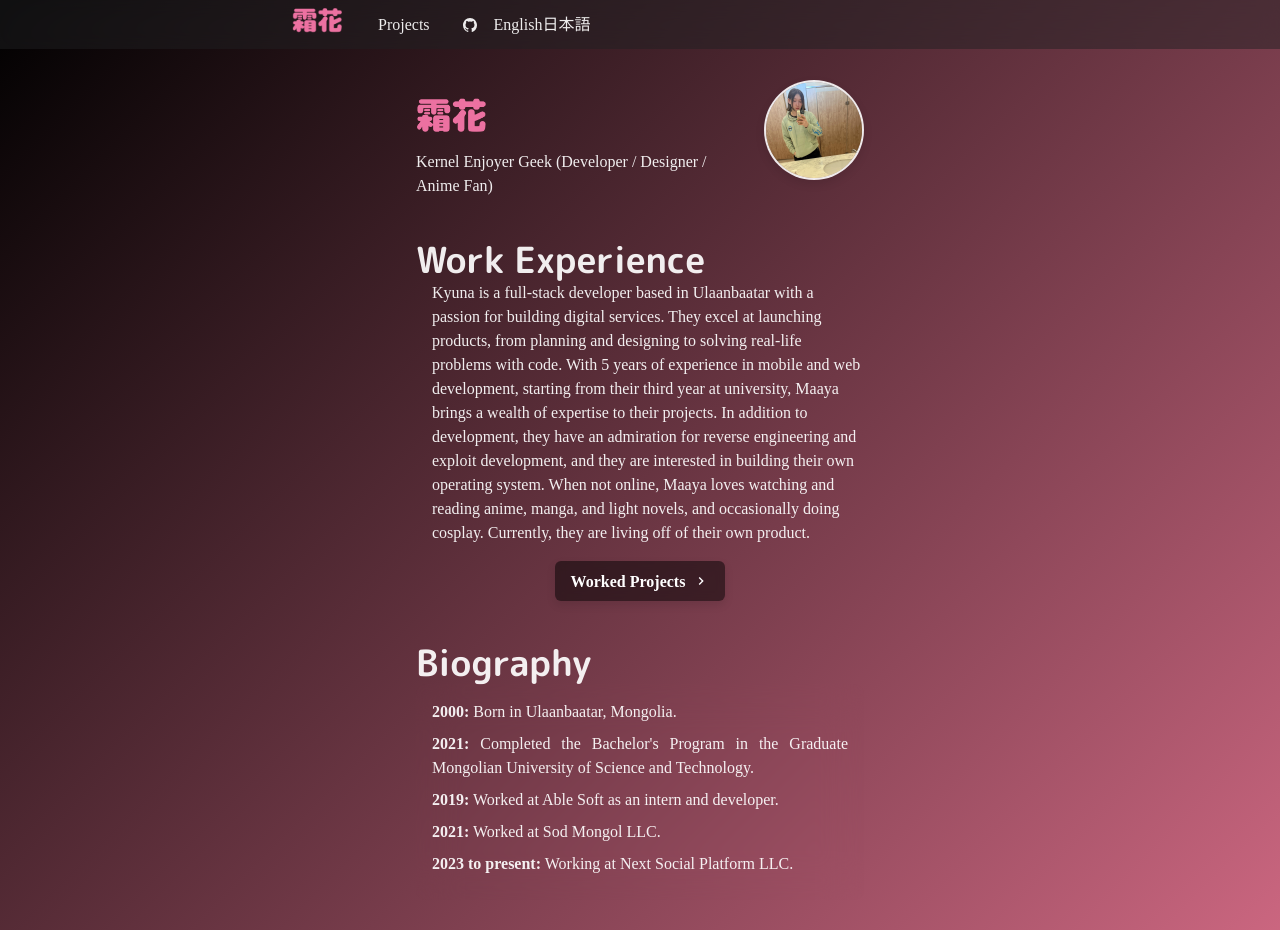
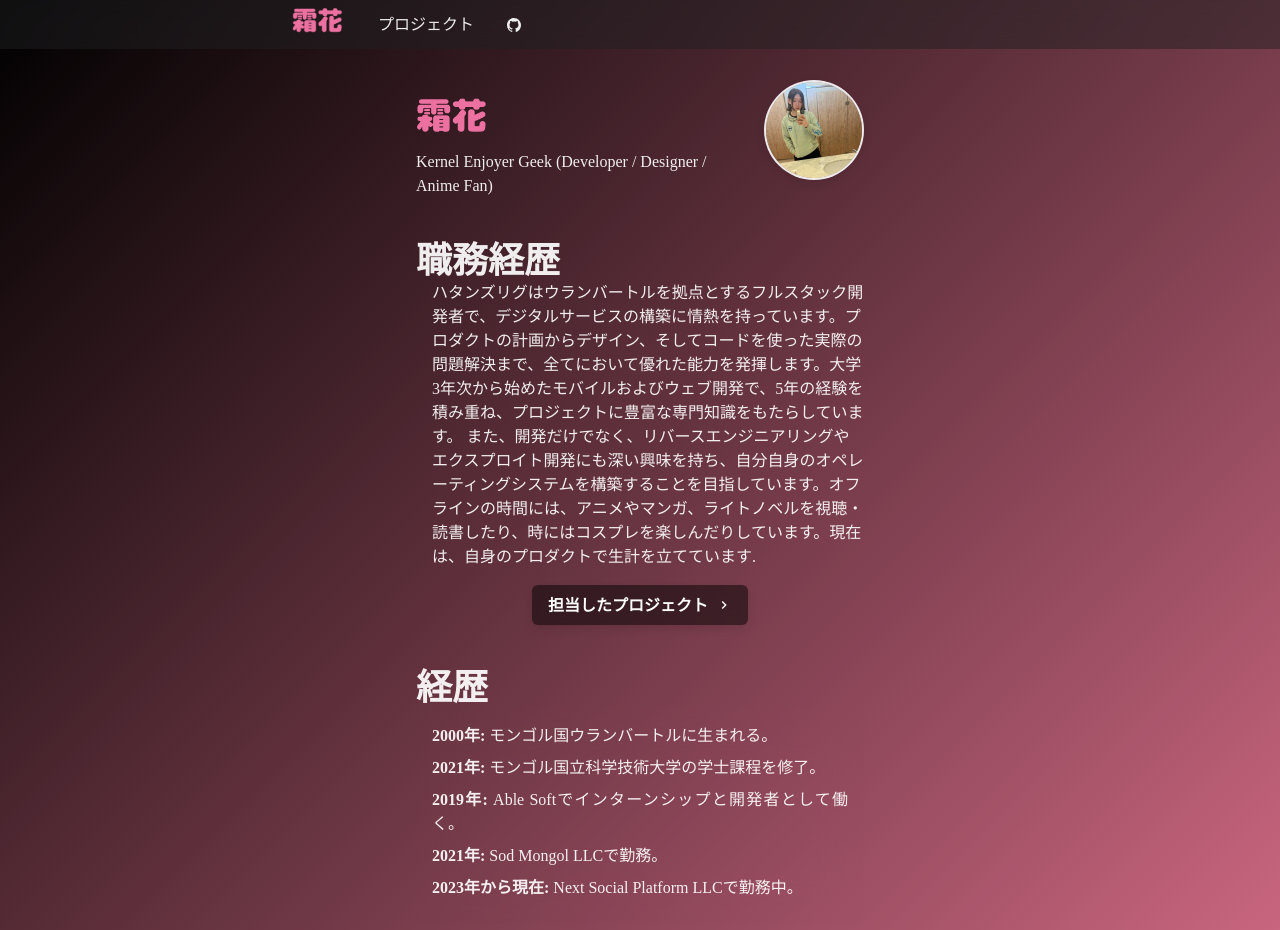
Before and after one commit to kyuna312/kyuna_web, a Next.js app: page / in a window 1280 px wide. Shown: the top 930 px of the page. Built offline with nearby package versions, Linux system fonts and the light colour scheme.

Commit message:
dfasfads

```diff
--- a/components/languageSwitcher.js
+++ /dev/null
@@ -1,22 +0,0 @@
-import { useRouter } from 'next/router';
-
-const LanguageSwitcher = () => {
-  const { locale, push, pathname, asPath } = useRouter();
-
-  const changeLanguage = (lang) => {
-    push(pathname, asPath, { locale: lang });
-  };
-
-  return (
-    <div>
-      <button onClick={() => changeLanguage('en')} disabled={locale === 'en'}>
-        {`English`}
-      </button>
-      <button onClick={() => changeLanguage('ja')} disabled={locale === 'ja'}>
-        {`日本語`}
-      </button>
-    </div>
-  );
-};
-
-export default LanguageSwitcher;
--- a/components/layouts/main.js
+++ b/components/layouts/main.js
@@ -36,7 +36,7 @@ const Main = ({ children, router }) => {
         <meta property="og:site_name" content={meta.og.site_name} />
         <meta name="og:title" content={meta.og.title} />
         <meta property="og:type" content={meta.og.type} />
-        <title>{meta.title} - Homepage</title>
+        <title>{meta.title} - ホームページ</title>
       </Head>
 
       <NavBar path={router.asPath} />
--- a/components/navbar.js
+++ b/components/navbar.js
@@ -17,7 +17,6 @@ import {
 } from '@chakra-ui/react';
 import { HamburgerIcon } from '@chakra-ui/icons';
 import { IoLogoGithub } from 'react-icons/io5';
-import LanguageSwitcher from './languageSwitcher';
 
 const LinkItem = ({ href, path, target, children, ...props }) => {
 	const active = path === href;
@@ -76,7 +75,7 @@ const Navbar = (props) => {
           mt={{ base: 4, md: 0 }}
         >
           <LinkItem href="/projects" path={path}>
-            Projects
+            プロジェクト
           </LinkItem>
           <LinkItem
             target="_blank"
@@ -89,7 +88,6 @@ const Navbar = (props) => {
           >
             <IoLogoGithub />
           </LinkItem>
-          <LanguageSwitcher />
         </Stack>
 
         <Box
@@ -121,10 +119,10 @@ const Navbar = (props) => {
                 }}
               >
                 <MenuItem backdropBlur={10} background={'transparent'} as={MenuLink} href="/">
-                  About
+                  概要
                 </MenuItem>
                 <MenuItem backdropBlur={10} background={'transparent'} as={MenuLink} href="/projects">
-                  Projects
+                  プロジェクト
                 </MenuItem>
                 <MenuItem
                   backdropBlur={10}
--- a/components/projects.js
+++ b/components/projects.js
@@ -5,7 +5,7 @@ import { ChevronRightIcon } from '@chakra-ui/icons'
 export const Title = ({ children }) => (
   <Box>
     <Link as={NextLink} href="/projects">
-      Projects
+      プロジェクト
     </Link>
     <span>
       {' '}
--- a/pages/404.js
+++ b/pages/404.js
@@ -24,7 +24,7 @@ const NotFound = () => {
         <Image src="https://c.tenor.com/Kun2CvljnYAAAAAC/error.gif" alt="Animated GIF" />
         <Box my={6}>
           <Button as={NextLink} href="/" colorScheme="teal">
-            Return to home
+            ホームに戻る
           </Button>
         </Box>
       </Box>
--- a/pages/index.js
+++ b/pages/index.js
@@ -55,11 +55,12 @@ const Home = () => (
 
       <Section delay={0.1}>
         <Heading as="h3" variant="section-title">
-          Work Experience
+          職務経歴
         </Heading>
         <Box marginLeft={4}>
           <p>
-            Kyuna is a full-stack developer based in Ulaanbaatar with a passion for building digital services. They excel at launching products, from planning and designing to solving real-life problems with code. With 5 years of experience in mobile and web development, starting from their third year at university, Maaya brings a wealth of expertise to their projects. In addition to development, they have an admiration for reverse engineering and exploit development, and they are interested in building their own operating system. When not online, Maaya loves watching and reading anime, manga, and light novels, and occasionally doing cosplay. Currently, they are living off of their own product.{' '}
+          　ハタンズリグはウランバートルを拠点とするフルスタック開発者で、デジタルサービスの構築に情熱を持っています。プロダクトの計画からデザイン、そしてコードを使った実際の問題解決まで、全てにおいて優れた能力を発揮します。大学3年次から始めたモバイルおよびウェブ開発で、5年の経験を積み重ね、プロジェクトに豊富な専門知識をもたらしています。
+            また、開発だけでなく、リバースエンジニアリングやエクスプロイト開発にも深い興味を持ち、自分自身のオペレーティングシステムを構築することを目指しています。オフラインの時間には、アニメやマンガ、ライトノベルを視聴・読書したり、時にはコスプレを楽しんだりしています。現在は、自身のプロダクトで生計を立てています.{' '}
           </p>
         </Box>
         <Box align="center" my={4}>
@@ -73,14 +74,14 @@ const Home = () => (
             _hover={{ transform: 'scale(1.05)' }}
             style={{ backdropFilter: 'blur(5px)', background: 'rgba(0, 0, 0, 0.5)',  color: 'white' , boxShadow: '0px 4px 10px rgba(0, 0, 0, 0.1)'}}
           >
-            Worked Projects
+            担当したプロジェクト
           </Button>
         </Box>
       </Section>
 
       <Section delay={0.2}>
         <Heading as="h3" variant="section-title">
-          Biography
+          経歴
         </Heading>
         <List
           textAlign="justify"
@@ -91,19 +92,19 @@ const Home = () => (
           }}
         >
           <ListItem css={{ marginBottom: '0.5rem' }}>
-            <strong>2000:</strong> Born in Ulaanbaatar, Mongolia.
+            <strong>2000年:</strong> モンゴル国ウランバートルに生まれる。
           </ListItem>
           <ListItem css={{ marginBottom: '0.5rem' }}>
-            <strong>2021:</strong> Completed the Bachelor&apos;s Program in the Graduate Mongolian University of Science and Technology.
+            <strong>2021年:</strong> モンゴル国立科学技術大学の学士課程を修了。
           </ListItem>
           <ListItem css={{ marginBottom: '0.5rem' }}>
-            <strong>2019:</strong> Worked at Able Soft as an intern and developer.
+            <strong>2019年:</strong> Able Softでインターンシップと開発者として働く。
           </ListItem>
           <ListItem css={{ marginBottom: '0.5rem' }}>
-            <strong>2021:</strong> Worked at Sod Mongol LLC.
+            <strong>2021年:</strong> Sod Mongol LLCで勤務。
           </ListItem>
           <ListItem css={{ marginBottom: '0.5rem' }}>
-            <strong>2023 to present:</strong> Working at Next Social Platform LLC.
+            <strong>2023年から現在:</strong> Next Social Platform LLCで勤務中。
           </ListItem>
         </List>
       </Section>
@@ -169,7 +170,7 @@ const Home = () => (
             _hover={{ transform: 'scale(1.05)' }}
             style={{ backdropFilter: 'blur(5px)', background: 'rgba(0, 0, 0, 0.5)',  color: 'white' , boxShadow: '0px 4px 10px rgba(0, 0, 0, 0.1)'}}
           >
-            RESUME
+            履歴書
           </Button>
         </Box>
       </Section>
```
Also changed, not shown: pages/projects.js (+6 -6 lines).
